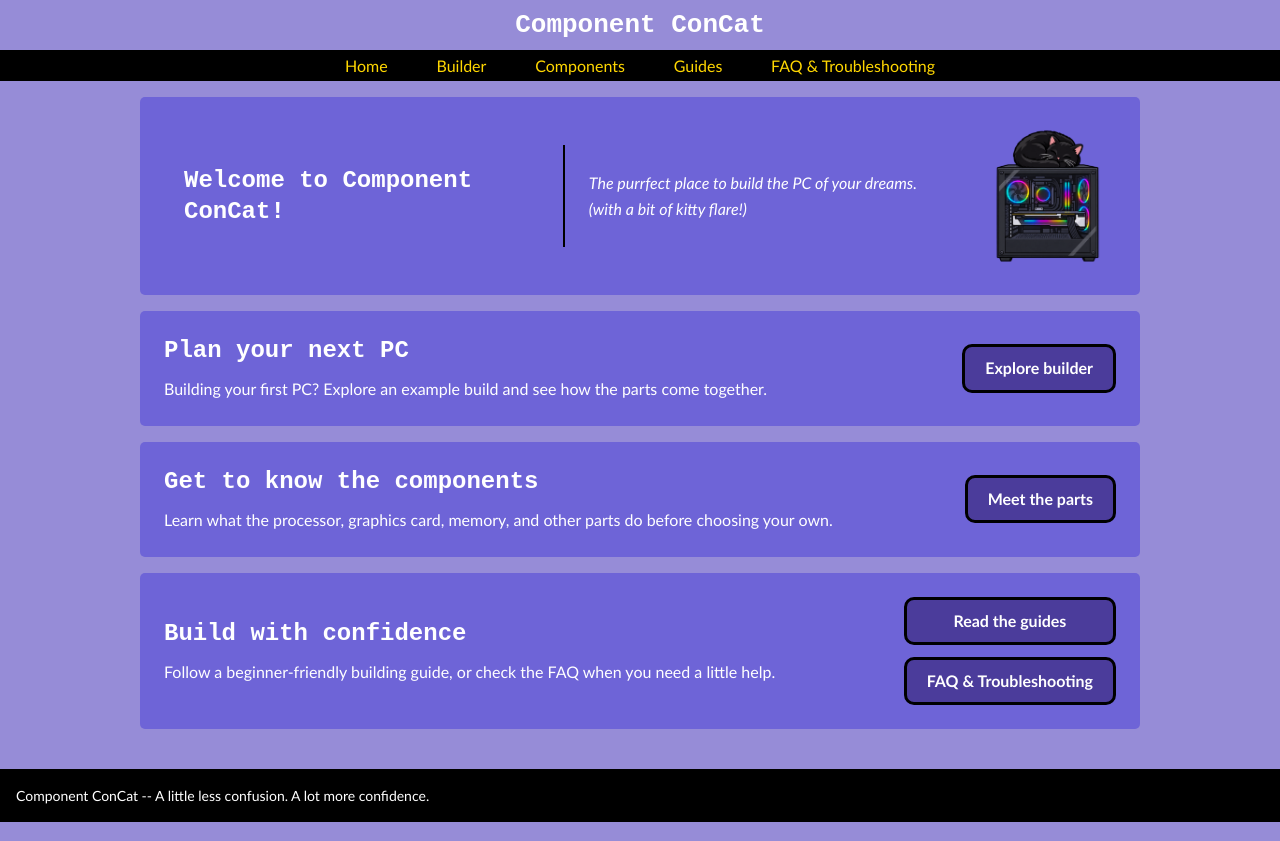
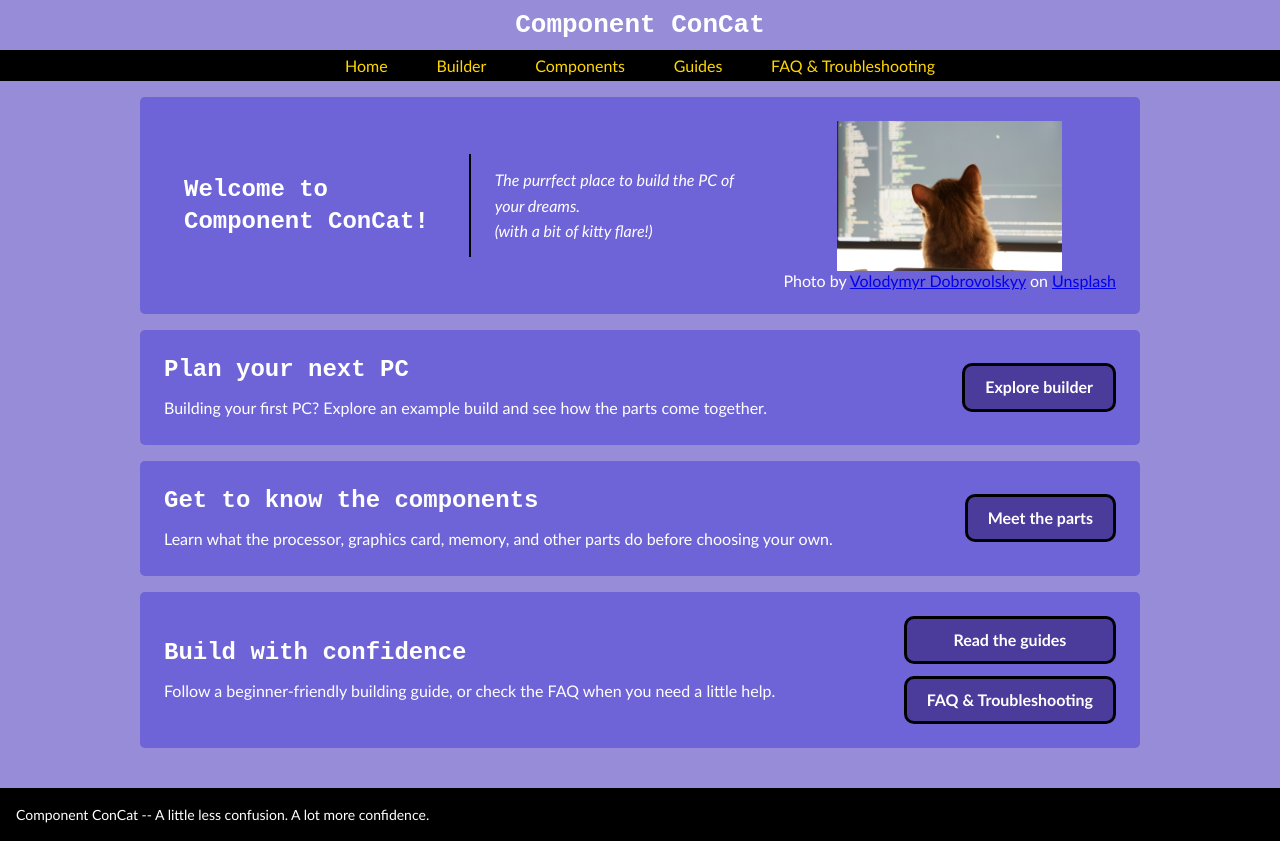
Before and after one commit to novak-js/IT-301-Static-Web-Site, a plain HTML site: page index.html in a window 1280 px wide. Drawn offline with Linux system fonts and the light colour scheme.

Commit message:
changed image and added reference

```diff
--- a/css/index_style.css
+++ b/css/index_style.css
@@ -43,7 +43,14 @@ main p {
     font-style: italic;
 }
 
-#intro img {
+#intro figure {
+    display: flex;
+    align-items: center;
+    flex-direction: column;
+
+}
+
+#intro figure img {
     display: block;
     width: auto;
     height: 150px;
--- a/index.html
+++ b/index.html
@@ -27,7 +27,16 @@
         <section id="intro">
             <h2>Welcome to Component ConCat!</h2>
             <p>The purrfect place to build the PC of your dreams. <br>(with a bit of kitty flare!)</p>
-            <img src="images/logo.png" height="150px">
+            <figure>
+                <img src="images/volodymyr-dobrovolskyy-KrYbarbAx5s-unsplash.jpg" alt="Cat infront of a computer monitor" height="150px">
+
+                <figcaption>
+                    Photo by <a href="https://unsplash.com/@vladimir_d?utm_source=unsplash&utm_medium=referral&utm_content=creditCopyText">Volodymyr Dobrovolskyy</a> on
+                    <a href="https://unsplash.com/photos/a-cat-sitting-in-front-of-a-computer-monitor-KrYbarbAx5s?utm_source=unsplash&utm_medium=referral&utm_content=creditCopyText">Unsplash</a>
+                </figcaption>
+            </figure>
+
+
         </section>
         <!-- Simple introductions link visitors to the rest of the site. -->
         <section id="build_expo">
```
Also changed, not shown: images/volodymyr-dobrovolskyy-KrYbarbAx5s-unsplash.jpg (added).
